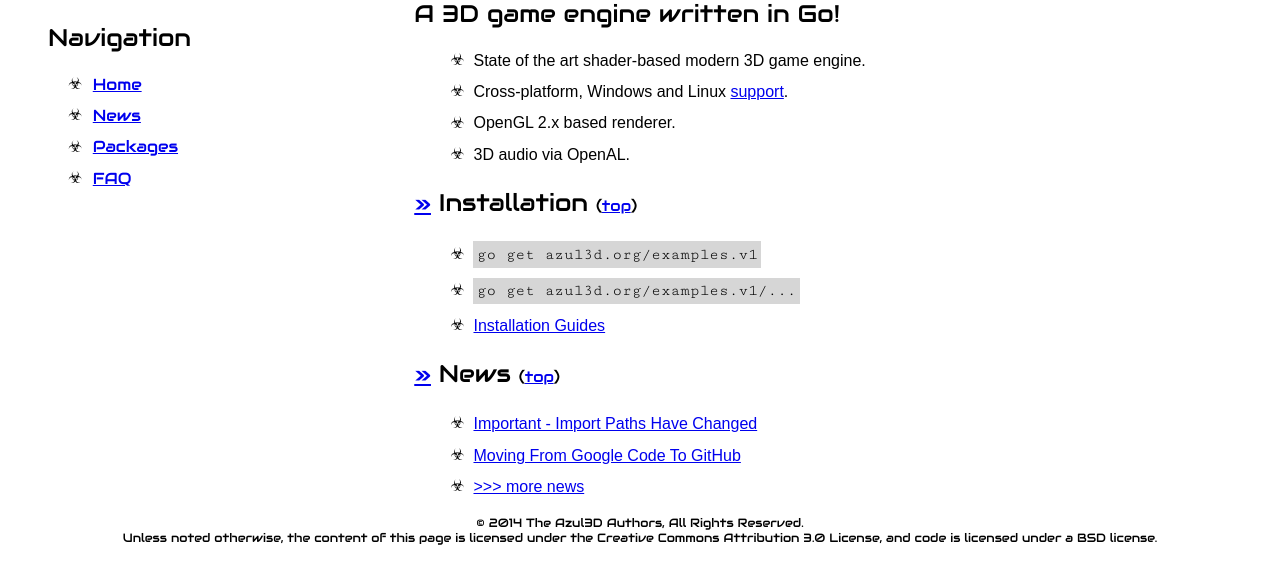
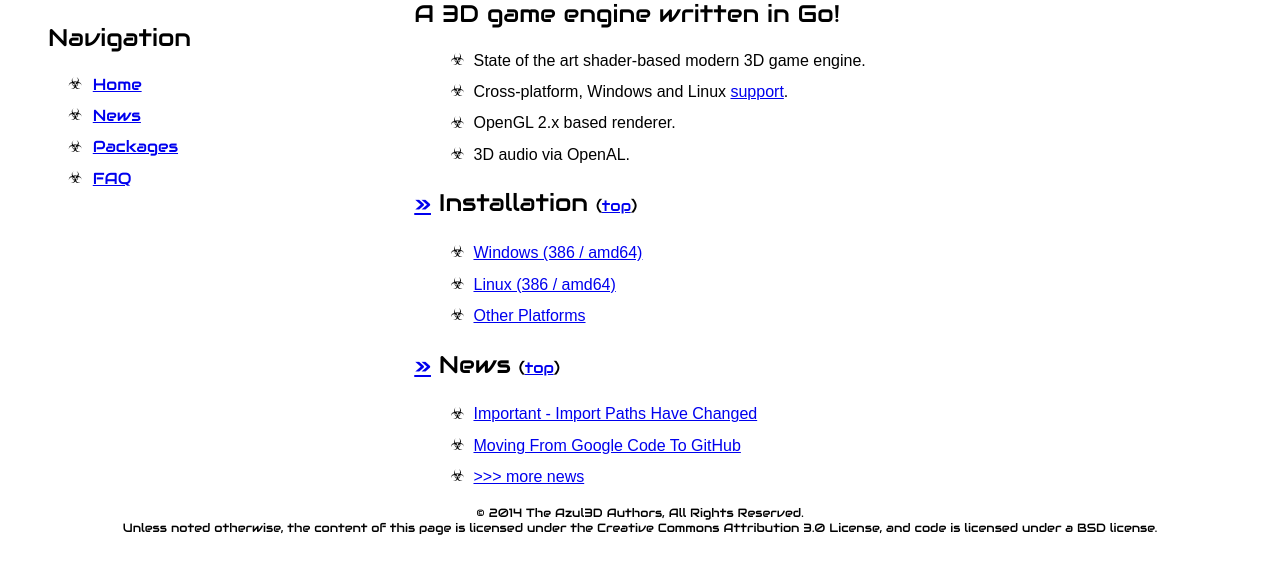
Before and after one commit to azul3d-legacy/azul3d.github.io, a plain HTML site: page index.html in a window 1280 px wide. Shown: the part 119-702 px from the top of the page. Drawn offline with nearby package versions, Linux system fonts and the light colour scheme.

Commit message:
Automatic commit by webgen command line tool.

```diff
--- a/index.html
+++ b/index.html
@@ -116,9 +116,9 @@
 <h1 id="installation" class="hdr "><a href="#installation" title="permalink">»</a>&nbsp;Installation <span class="toplink">(<a href="#top">top</a>)</span></h1>
 <span class="section ">
 	<span class="list">
-		<span class="item"><span class="biohazard">☣</span>&nbsp;&nbsp;<span class="content"><span class="code">go get azul3d.org/examples.v1</span></span></span>
-		<span class="item"><span class="biohazard">☣</span>&nbsp;&nbsp;<span class="content"><span class="code">go get azul3d.org/examples.v1/...</span></span></span>
-		<span class="item"><span class="biohazard">☣</span>&nbsp;&nbsp;<span class="content"><a href="/doc/install">Installation Guides</a></span></span>
+		<span class="item"><span class="biohazard">☣</span>&nbsp;&nbsp;<span class="content"><a href="/doc/install/windows.html">Windows (386 / amd64)</a></span></span>
+		<span class="item"><span class="biohazard">☣</span>&nbsp;&nbsp;<span class="content"><a href="/doc/install/linux.html">Linux (386 / amd64)</a></span></span>
+		<span class="item"><span class="biohazard">☣</span>&nbsp;&nbsp;<span class="content"><a href="/doc/platform-support.html">Other Platforms</a></span></span>
 	</span>
 </span>
 
```
Also changed, not shown: doc/install/index.html (+12 -11 lines).
